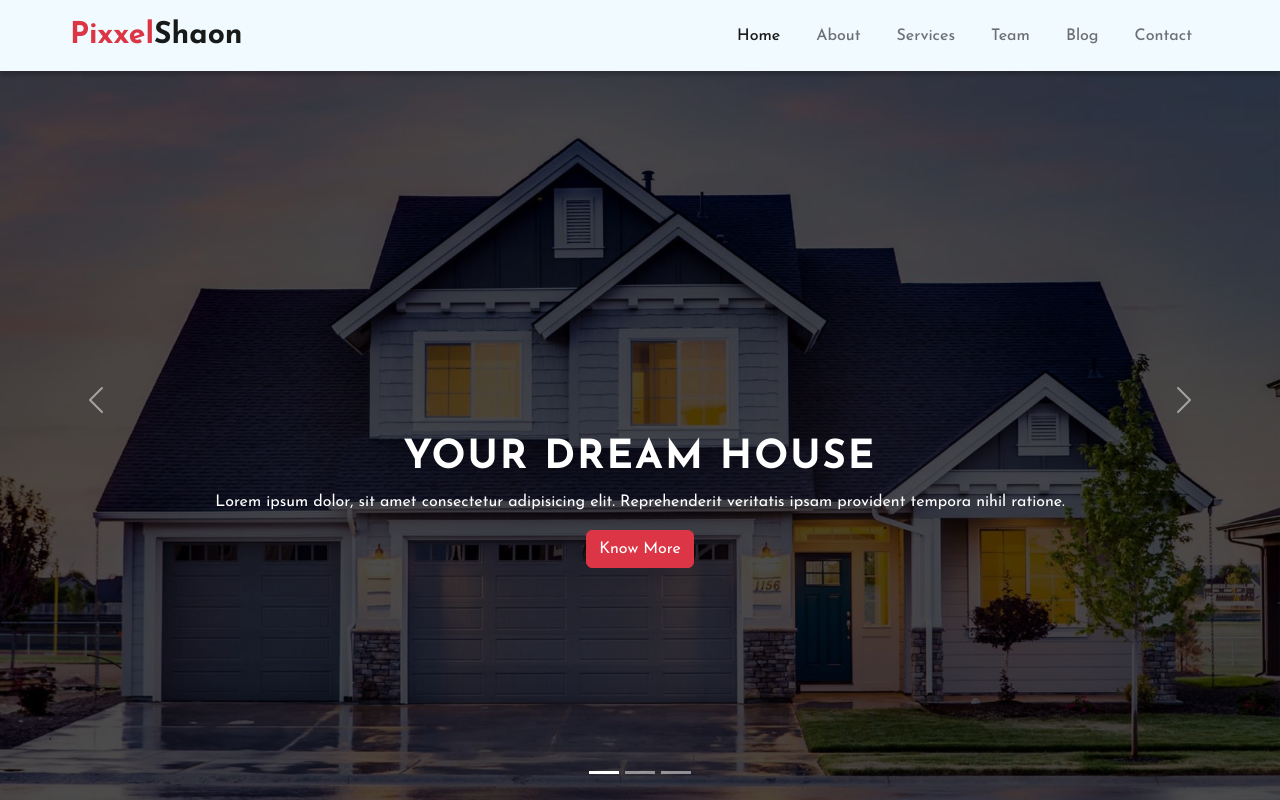
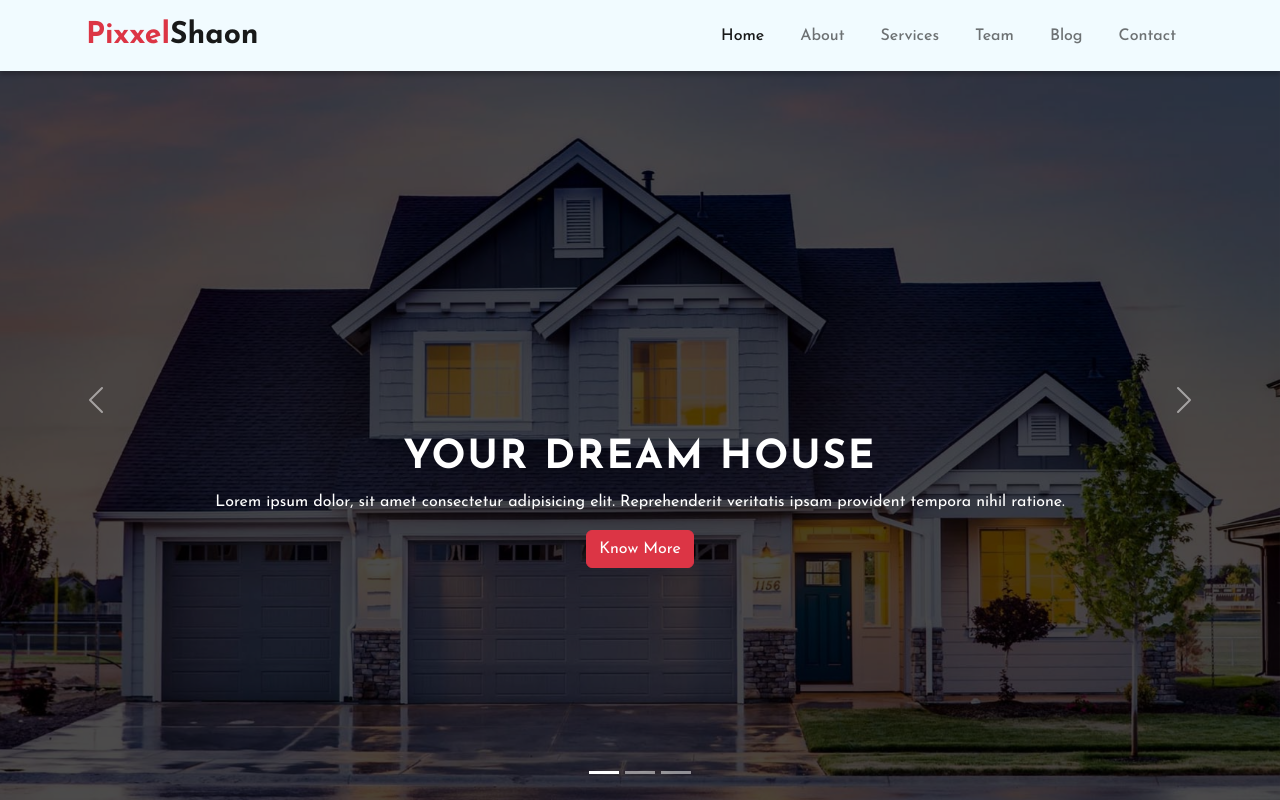
Before and after one commit to pixxelshaon/realestate-landing-page, a plain HTML site: page index.html in a window 1280 px wide. Shown: the top 800 px of the page. Drawn offline with nearby package versions, Linux system fonts and the light colour scheme.

Commit message:
nav bar solved

```diff
--- a/index.html
+++ b/index.html
@@ -19,7 +19,7 @@
 
         <!-- --------nav bar----------- -->
         <nav class="navbar navbar-expand-lg fixed-top">
-            <div class="container p-0">
+            <div class="container py-0 px-3">
                 <a class="navbar-brand" href="#"><span class="text-danger">Pixxel</span>Shaon</a>
                 <button class="navbar-toggler" type="button" data-bs-toggle="collapse" data-bs-target="#navbarNav"
                     aria-controls="navbarNav" aria-expanded="false" aria-label="Toggle navigation">
```
